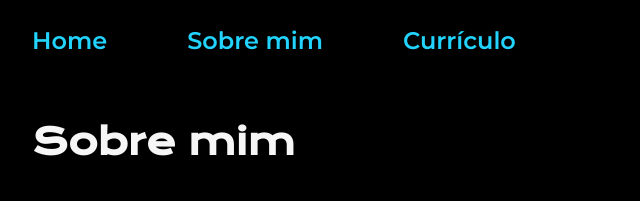
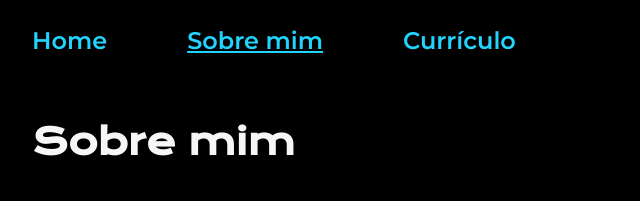
Before and after one commit to Brunollemos/portfolio, a plain HTML site: page about.html in a window 1280 px wide. Shown: the top 201 px of the page, 160-800 px from the left. Drawn offline with nearby package versions, Linux system fonts and the light colour scheme.

Commit message:
Adicionando classe ativo no menu

```diff
--- a/about.html
+++ b/about.html
@@ -11,7 +11,7 @@
         <header class="cabecalho">
             <nav class="cabecalho__menu">
                 <a href="index.html" class="cabecalho__menu__link">Home</a>
-                <a href="about.html" class="cabecalho__menu__link">Sobre mim</a>
+                <a href="about.html" class="cabecalho__menu__link ativo">Sobre mim</a>
                 <a href="curriculo.html" class="cabecalho__menu__link">Currículo</a>
             </nav>
         </header>
--- a/assets/css/style.css
+++ b/assets/css/style.css
@@ -38,6 +38,10 @@ body {
     font-size: var(--tamanho-fonte-primaria);
     font-weight: var(--peso-fonte-primario);
     text-decoration: none;
+}
+
+.ativo {
+    text-decoration: underline;
 }
 
 .apresentacao {
```
Also changed, not shown: curriculo.html (+1 -1 lines), index.html (+1 -1 lines).
